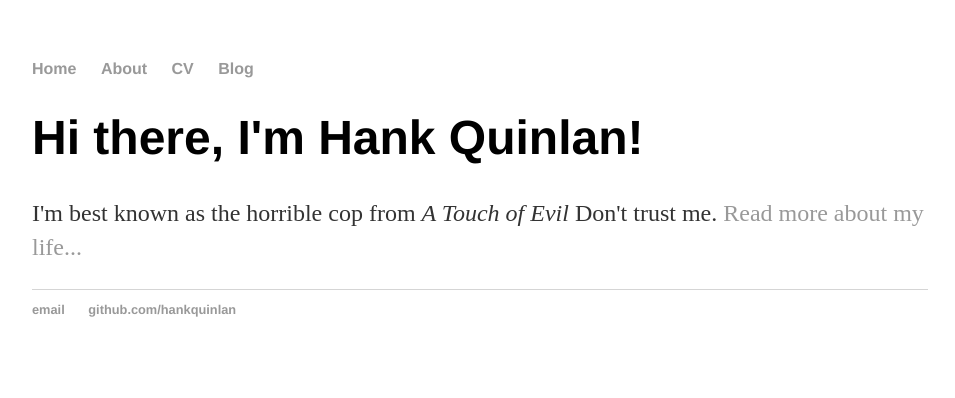
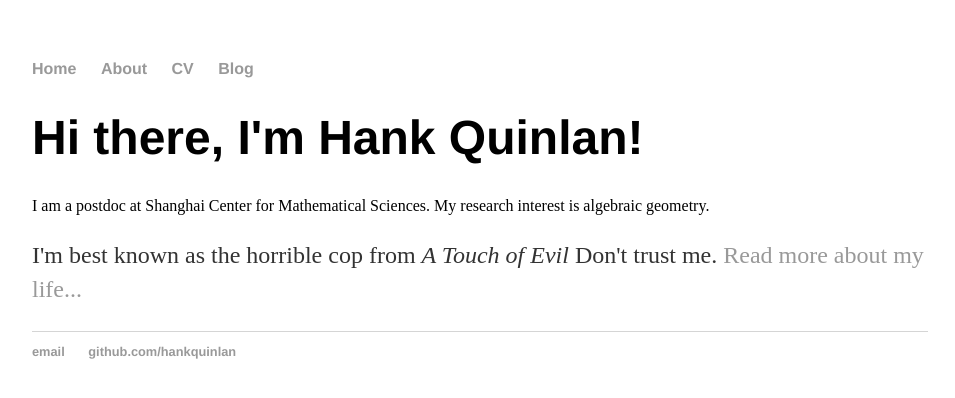
Before and after one commit to qxma10/qxma10.github.io, a Jekyll site: the page built from index.html, in a window 1280 px wide. Shown: the top 398 px of the page, without its empty margins (160-1115 px from the left). Built offline with Jekyll 4.4.1, drawn with Linux system fonts in a browser that asks for light colours.

Commit message:
Update index.html

```diff
--- a/index.html
+++ b/index.html
@@ -1,8 +1,10 @@
 ---
 layout: default
-title: Hank Quinlan, Horrible Cop
+title: Qixiao's Homepage
 ---
 <div class="blurb">
 	<h1>Hi there, I'm Hank Quinlan!</h1>
+	I am a postdoc at Shanghai Center for Mathematical Sciences.
+	My research interest is algebraic geometry.
 	<p>I'm best known as the horrible cop from <em>A Touch of Evil</em> Don't trust me. <a href="/about">Read more about my life...</a></p>
 </div><!-- /.blurb -->
```
